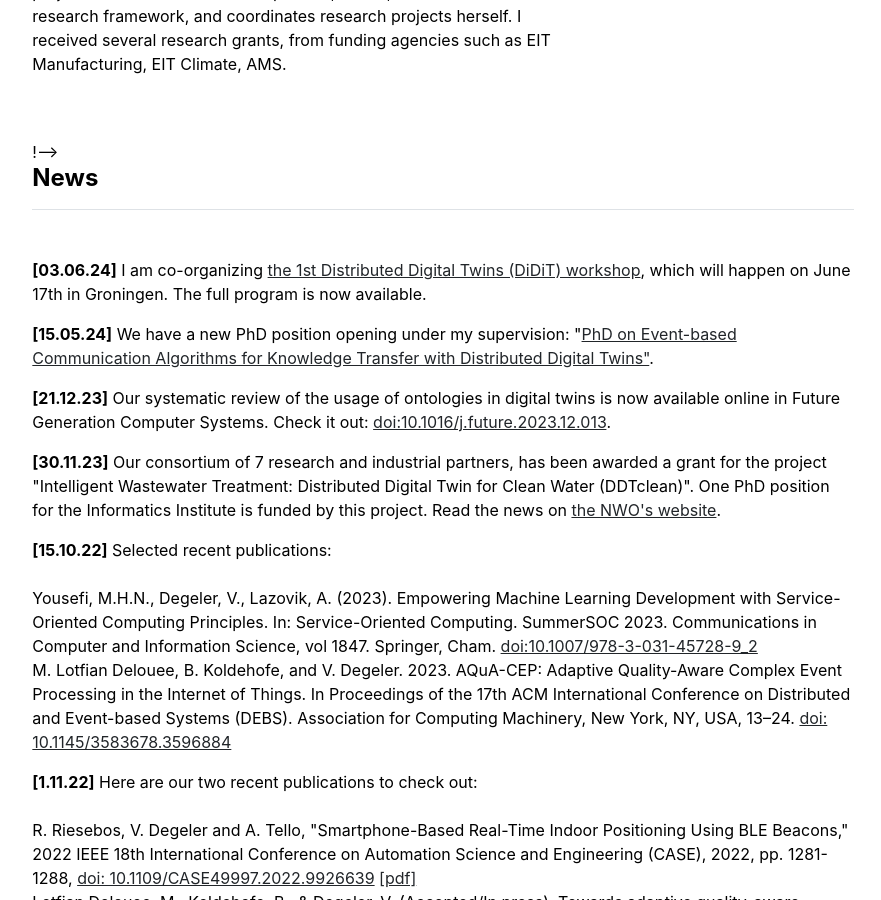
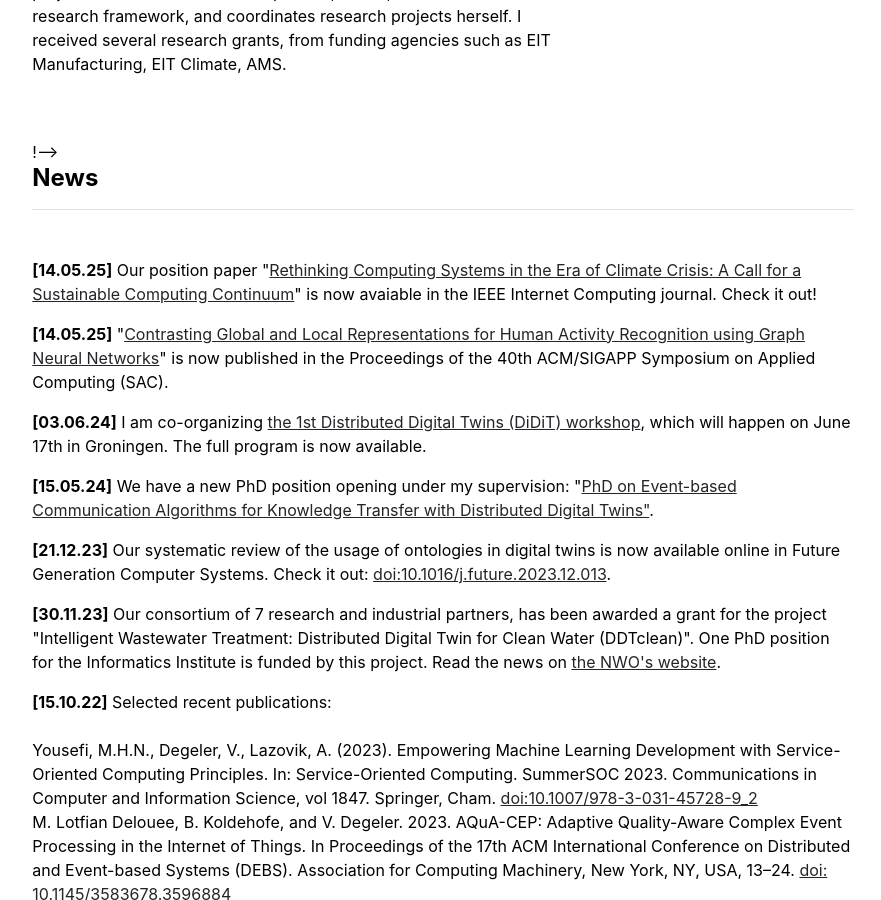
Before and after one commit to Degvik/degvik.github.io, a Jekyll site: the page built from index.md, in a window 1280 px wide and 900 px high, scrolled down 789 px. Shown: the whole window, without its empty margins (197-1078 px from the left). Built offline with Jekyll 4.4.1, drawn with Linux system fonts in a browser that asks for light colours.

Commit message:
publication update

```diff
--- a/_data/news.yml
+++ b/_data/news.yml
@@ -1,3 +1,15 @@
+- {date: '14.05.25',
+   text:
+    'Our position paper "<a href="https://doi.org/10.1109/MIC.2025.3566642">Rethinking Computing Systems in the Era of Climate Crisis: A Call for a Sustainable Computing Continuum</a>" is now avaiable in the IEEE Internet Computing journal. Check it out!'
+}
+
+
+- {date: '14.05.25',
+   text:
+    '"<a href="https://doi.org/10.1145/3672608.3707743">Contrasting Global and Local Representations for Human Activity Recognition using Graph Neural Networks</a>" is now published in the Proceedings of the 40th ACM/SIGAPP Symposium on Applied Computing (SAC).'
+}
+
+
 - {date: '03.06.24',
    text:
     'I am co-organizing <a href="https://distributeddigitaltwins.github.io/">the 1st Distributed Digital Twins (DiDiT) workshop</a>, which will happen on June 17th in Groningen. The full program is now available.'
--- a/publications.md
+++ b/publications.md
@@ -4,8 +4,10 @@ title: "Publications"
 ---
 ### 2025
 
+- E. Peltonen, S. Bayhan, D. Bermbach, S. Buschjager, V. Degeler, A. Y. Ding et al., "Rethinking Computing Systems in the Era of Climate Crisis: A Call for a Sustainable Computing Continuum," in IEEE Internet Computing. [\[pdf\]](https://vdegeler.com/files/25SustainableCall.pdf) [doi: 10.1109/MIC.2025.3566642](https://doi.org/10.1109/MIC.2025.3566642)
+- Karabulut, E., Groth, P. T., & Degeler, V. O. (2025) Neurosymbolic Association Rule Mining from Tabular Data. pre-print. [\[pdf\]](https://vdegeler.com/files/25NeSyARM.pdf). arXiv doi: [10.48550/arXiv.2504.19354](https://doi.org/10.48550/arXiv.2504.19354)
 - H. Truong, A. Tello, A. Lazovik, V. Degeler (2025) DiTEC-WDN: A Large-Scale Dataset of Hydraulic Scenarios across Multiple Water Distribution Networks. pre-print. [doi: 10.48550/arXiv.2503.17167](https://doi.org/10.48550/arXiv.2503.17167)
-- Tello, A., Degeler, V., (2025) Contrasting Global and Local Representations for Human Activity Recognition using Graph Neural Networks. In the 40th ACM/SIGAPP Symposium On Applied Computing (SAC), Accepted/in press. [\[pdf\]](https://vdegeler.com/files/25GNN4HAR.pdf)
+- Tello, A., Degeler, V., (2025) Contrasting Global and Local Representations for Human Activity Recognition using Graph Neural Networks. In Proceedings of the 40th ACM/SIGAPP Symposium on Applied Computing (SAC '25). Association for Computing Machinery, New York, NY, USA, 630–637. [\[pdf\]](https://vdegeler.com/files/25GNN4HAR.pdf) [doi: 10.1145/3672608.3707743](https://doi.org/10.1145/3672608.3707743)
 
 ### 2024
 
```
Also changed, not shown: 3 other files.
